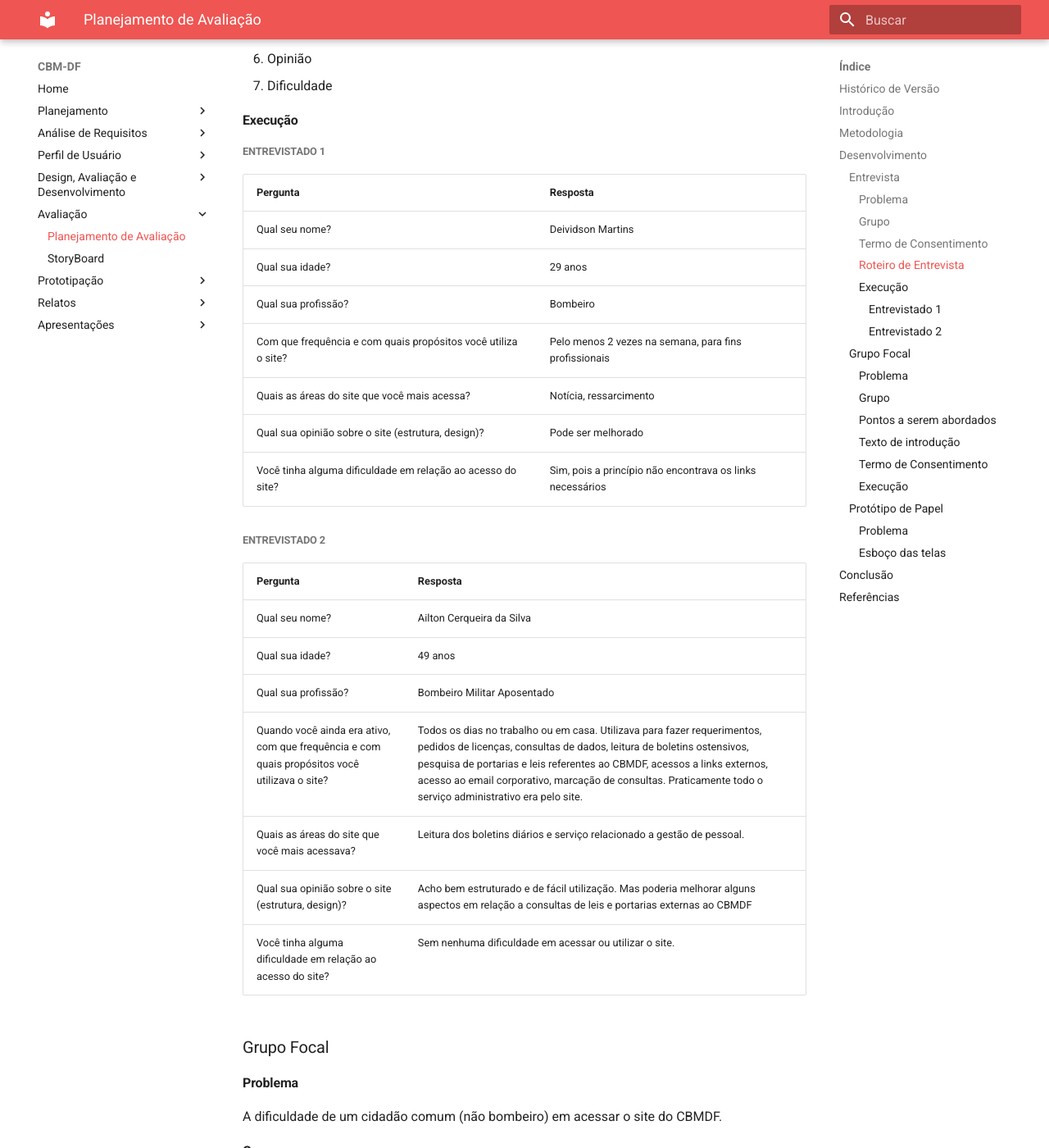
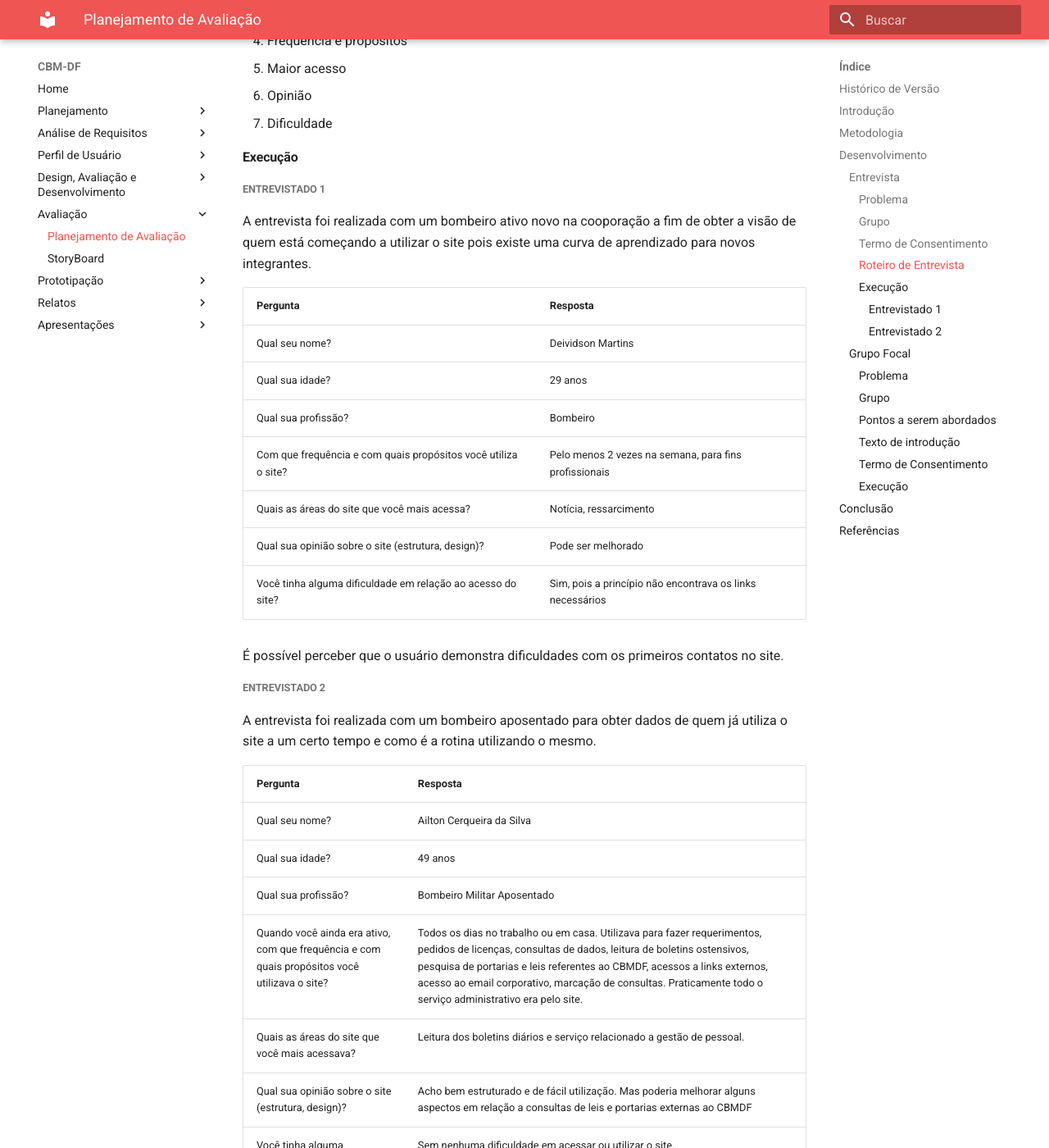
Before and after one commit to paulohgontijoo/2020.1-Corpo-De-Bombeiros-Militar-Do-Distrito-Federal, an MkDocs documentation site: the page built from docs/ponto_de_controle_4/planejamento_avaliacao.md, in a window 1280 px wide and 1400 px high, scrolled down 1981 px. Shown: the whole window at 82% size. Built offline with MkDocs 1.6.1 and Material for MkDocs 9.7.7, drawn with Linux system fonts in a browser that asks for light colours; some of the changed text lies outside the part shown.

Commit message:
Update planejamento_avaliacao.md

```diff
--- a/docs/ponto_de_controle_4/planejamento_avaliacao.md
+++ b/docs/ponto_de_controle_4/planejamento_avaliacao.md
@@ -58,6 +59,8 @@
 
 ##### Entrevistado 1
 
+A entrevista foi realizada com um bombeiro ativo novo na cooporação a fim de obter a visão de quem está começando a utilizar o site pois existe uma curva de aprendizado para novos integrantes.
+
 | Pergunta | Resposta |
 | - | - |
 | Qual seu nome? | Deividson Martins |
@@ -68,7 +71,12 @@
 | Qual sua opinião sobre o site (estrutura, design)? | Pode ser melhorado |
 | Você tinha alguma dificuldade em relação ao acesso do site? | Sim, pois a princípio não encontrava os links necessários |
 
+É possível perceber que o usuário demonstra dificuldades com os primeiros contatos no site.
+
 ##### Entrevistado 2
+
+A entrevista foi realizada com um bombeiro aposentado para obter dados de quem já utiliza o site a um certo tempo e como é a rotina utilizando o mesmo.
+
 | Pergunta | Resposta |
 | - | - |
 | Qual seu nome? | Ailton Cerqueira da Silva |
@@ -78,6 +86,8 @@
 | Quais as áreas do site que você mais acessava? | Leitura dos boletins diários e serviço relacionado a gestão de pessoal. |
 | Qual sua opinião sobre o site (estrutura, design)? | Acho bem estruturado e de fácil utilização. Mas poderia melhorar alguns aspectos em relação a consultas de leis e portarias externas ao CBMDF |
 | Você tinha alguma dificuldade em relação ao acesso do site? | Sem nenhuma dificuldade em acessar ou utilizar o site.|
+
+Percebe-se que com o tempop o oficial do bombeiro vai adiquirindo familiaridade com o site e algumas dificuldades vão sendo esquecidas, porém ainda existem melhorias a serem feitas.
 
 ### Grupo Focal
 #### Problema
@@ -111,13 +121,6 @@
 
 A realização do grupo focal está diponível no [link](https://youtu.be/GrT0OJ3cH9o).
 
-### Protótipo de Papel
-#### Problema
-A visualização de uma proposta de site a baixo custo.
-
-#### Esboço das telas
-O eboço da tela se baseará no grid contido no [link](https://interacao-humano-computador.github.io/2020.1-Corpo-De-Bombeiros-Militar-Do-Distrito-Federal/ponto_de_controle_3/Guia_Estilo/#3-disposicao-do-grid) e será melhor retratado na próxima entrega.
-
 ## Conclusão
 Foi constatado que existem opiniões divergentes entre o site do CBMDF e estas servirão de insumo para a criação de protótipos e demais artefatos do projeto.
 
```
Also changed, not shown: other parts of docs/ponto_de_controle_4/planejamento_avaliacao.md (+1 -0 lines).
